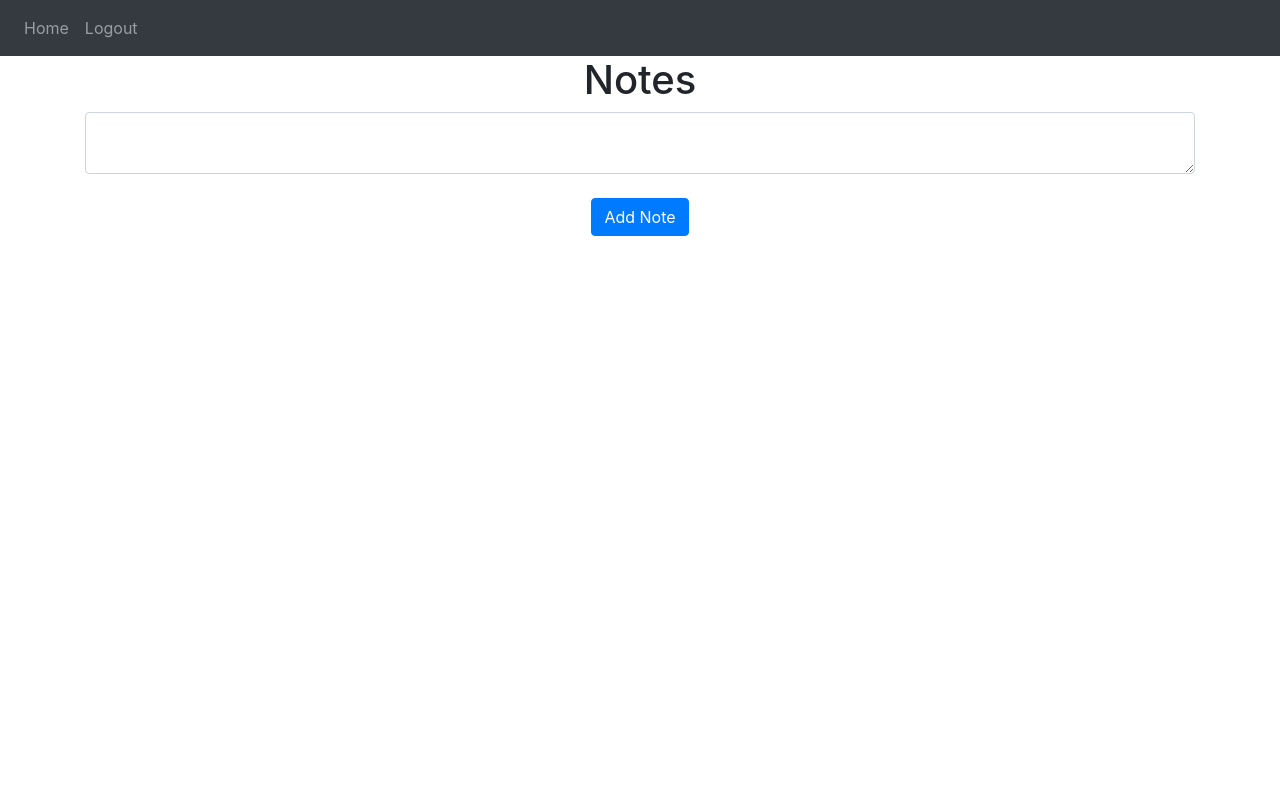
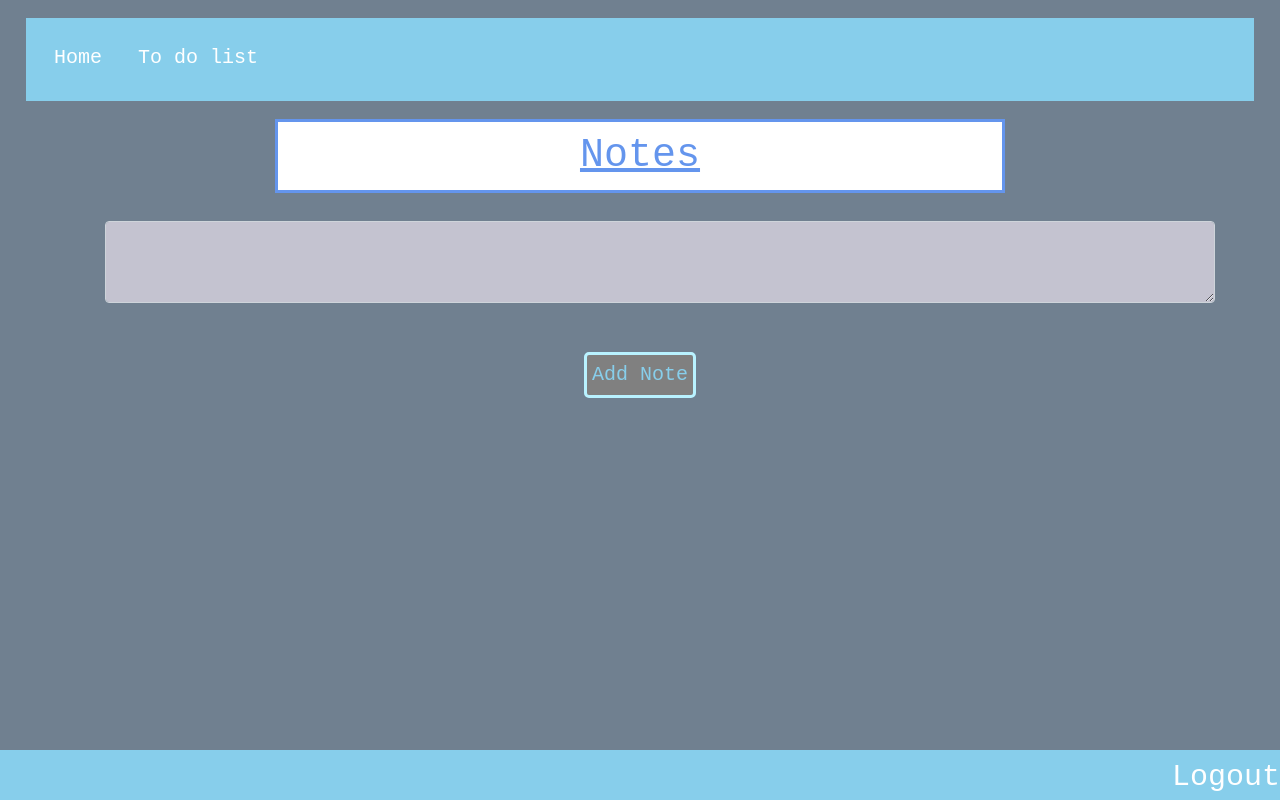
Before and after one commit to MHP-MONESHA/TO-DO-LIST, a Flask app: page / in a window 1280 px wide. Run offline with Flask 2, Linux system fonts and the light colour scheme; a user stored in the database is signed in; data that the repository does not hold is empty; some libraries are stand-ins or nearby versions.

Commit message:
update on css

```diff
--- a/website/__init__.py
+++ b/website/__init__.py
@@ -22,6 +22,7 @@ def create_app():
     from .models import User
     from .models import Note
 
+
     create_database(app)
 
     login_manager = LoginManager()
--- /dev/null
+++ b/website/static/style.css
@@ -0,0 +1,143 @@
+/* style.css */
+
+body{
+
+    background-color: slategray;
+}
+
+#navbar {
+
+    background-color: skyblue;
+   margin: 10px;
+    padding: 10px;
+    color: white;
+    font-size: 30px;
+    font-family: 'Courier New', Courier, monospace;
+    display: flex;
+}
+
+#navbar a {
+
+    color: white;
+    padding-top: 5px;
+    margin: 10px;
+    text-decoration: none;
+    font-size: 20px;
+    font-family: 'Courier New', Courier, monospace;
+    display: flex;
+}
+
+#btn{
+
+    background-color: grey;
+    border-radius: 5px;
+    border-color: #b9f2ff;
+    border-width: 3px;
+    color: skyblue;
+    font-size: 20px;
+    font-family: 'Courier New', Courier, monospace;
+    padding: 5px;
+    margin: 5px;
+    cursor: pointer;
+}
+
+form .form-control::placeholder{
+
+    background-color: #dcdcdc;
+    color: rgb(19, 116, 155);
+    font-style: italic;
+    margin: 0px;
+}
+
+form .form-control:-ms-input-placeholder {
+
+
+    background-color: #dcdcdc;
+    color: rgb(19, 116, 155);
+    font-style: italic;
+    margin: 0px;
+}
+
+h3, h1{
+
+    color:#6495ed;
+    font-size: 40px;
+    display: block;
+    text-align: center;
+    text-decoration: underline;
+    background-color: white;
+    border: #6495ed 3px solid;
+    margin-right: 190px;
+    margin-left: 190px;
+    padding: 10px;
+    font-family: 'Courier New', Courier, monospace;
+}
+
+#note {
+
+    color: #008b8b;
+    font-size: 20px;
+    font-family: 'Courier New', Courier, monospace;
+    margin: 20px;
+    padding: 10px;
+    background-color: #c4c3d0;
+}
+
+
+#doit{
+
+    background-color: #6495ed;
+    border-radius: 7px;
+    border: #05568d 3px solid;
+    color: white;
+    font-size: 30px;
+    font-style: italic;
+    display: inline;
+    margin: 30px;
+    padding: 5px;
+    font-family: 'Courier New', Courier, monospace;
+}
+
+
+.list-group-item{
+    color: #008b8b;
+    font-size: 20px;
+    font-family: 'Courier New', Courier, monospace;
+    margin: 20px;
+    padding: 10px;
+    background-color: #c4c3d0;
+
+
+}
+
+#footer{
+
+    background-color: skyblue;
+    color: white;
+    font-size: 30px;
+    font-family: 'Courier New', Courier, monospace;
+    padding: 10px;
+    position: fixed;
+    bottom: 0;
+    width: 100%;
+    height: 50px;
+    left: 0;
+    text-align: right;
+}
+
+#footer a{
+background-color: skyblue;
+    color: white;
+    padding-top: 5px;
+    text-decoration: none;
+    font-size: 30px;
+    font-family: 'Courier New', Courier, monospace;
+    position: fixed;
+    bottom: 0;
+    width: 100%;
+    left: 0;
+    height: 50px;
+    text-align: right;
+
+
+}
--- a/website/templates/base.html
+++ b/website/templates/base.html
@@ -14,13 +14,12 @@
       href="https://stackpath.bootstrapcdn.com/font-awesome/4.7.0/css/font-awesome.min.css"
       crossorigin="anonymous"
     />
-
-
+    <link rel="stylesheet" href="/static/style.css" />
   <title>{% block title %}Home{% endblock %}</title>
 
 </head>
 <body>
-      <nav class="navbar navbar-expand-lg navbar-dark bg-dark">
+      <nav class="navbar navbar-expand-lg">
       <button
         class="navbar-toggler"
         type="button"
@@ -33,7 +32,8 @@
         <div class="navbar-nav">
           {% if user.is_authenticated %}
           <a class="nav-item nav-link" id="home" href="/">Home</a>
-          <a class="nav-item nav-link" id="logout" href="/logout">Logout</a>
+          <a class="nav-item nav-link" id="todolist" href="/todolist">To do list</a>
+
           {% else %}
           <a class="nav-item nav-link" id="login" href="/login">Login</a>
           <a class="nav-item nav-link" id="signUp" href="/Sign_up">Sign Up</a>
@@ -93,6 +93,10 @@
   });
   }
 </script>
+<footer id="footer">
+  <a id="logout" href="/logout">Logout</a>
+ </footer>
 {% endblock %}
+
 </body>
 </html>
--- a/website/templates/home.html
+++ b/website/templates/home.html
@@ -1,13 +1,14 @@
 {% extends "base.html" %} {% block title %}Home{% endblock %} {% block content
   %}
 
+  <link rel="stylesheet" href="/static/style.css" />
 
   <h1 align="center">Notes</h1>
   <ul class="list-group list-group-flush" id="notes">
     {% for note in user.notes %}
     <li class="list-group-item">
       {{ note.data }}
-      <button type="button" class="close delete-note-btn" data-note-id="{{ note.id }}">
+      <button type="button" id="btn" class="close delete-note-btn" data-note-id="{{ note.id }}">
         <span aria-hidden="true">&times;</span>
       </button>
       <script>
@@ -26,7 +27,12 @@
     <textarea name="note" id="note" class="form-control"></textarea>
     <br />
     <div align="center">
-      <button type="submit" class="btn btn-primary">Add Note</button>
+      <button type="submit" id="btn" class="btn btn-primary">Add Note</button>
     </div>
   </form>
+  <footer id="footer">
+
+      <a href="/logout">Logout</a>
+
+  </footer>
   {% endblock %}
--- a/website/templates/login.html
+++ b/website/templates/login.html
@@ -2,7 +2,8 @@
   %}
 
   <form method="POST">
-    <h3 align="center">Login</h3>
+    <link rel="stylesheet"  href='/static/style.css'/>
+    <h3>Login</h3>
     <div class="form-group">
       <label for="email">Email Address</label>
       <input
@@ -24,6 +25,6 @@
       />
     </div>
     <br />
-    <button type="submit" class="btn btn-primary">Login</button>
+    <button type="submit" id="btn" class="btn btn-primary">Login</button>
   </form>
   {% endblock %}
--- a/website/templates/sign_up.html
+++ b/website/templates/sign_up.html
@@ -1,7 +1,8 @@
 {% extends "base.html" %} {% block title %}Sign up{% endblock %} {% block content%}
 
 <form method="POST">
-  <h3 align="center">Sign up</h3>
+  <h3>Sign up</h3>
+  <link rel="stylesheet"  href='/static/style.css'/>
   <div class="form-group">
     <label for="email">Email Address</label>
     <input
@@ -43,6 +44,6 @@
     />
   </div>
   <br />
-  <button type="submit" class="btn btn-primary">Submit</button>
+  <button type="submit" id="btn" class="btn btn-primary">Submit</button>
 </form>
 {% endblock %}
--- a/website/views.py
+++ b/website/views.py
@@ -1,34 +1,26 @@
-
 # Standard routes for the app , where users can actually go to
-
 # url deifned here , seperate app from blueprint
-from flask import Blueprint, render_template , flash , request , jsonify
+import datetime
+from flask import Blueprint, render_template , flash , request , jsonify ,  redirect, url_for
 from flask_login import  login_required, current_user
-from .models import Note
+from .models import Note , Todo
 from . import db
 import json
-
-
 # Makes things more organised
 views = Blueprint('views', __name__)
-
 @views.route('/', methods = ['GET', 'POST'])
 @login_required
 def home():
     if request.method == 'POST':
         note = request.form.get('note')
-
         if len(note) < 1:
             flash('Please enter a note!', category='error')
-
         else:
             new_note = Note(data=note, user_id=current_user.id)
             db.session.add(new_note)
             db.session.commit()
             flash('Your note has been saved!', category='success')
     return render_template("home.html", user=current_user)
-
-
 @views.route('/delete-note', methods = ['POST'])
 def delete_note():
     note = json.loads(request.data)
@@ -41,6 +33,33 @@ def delete_note():
             flash('Your note has been deleted!', category='success')
         else:
             flash('You do not have permission to delete this note!', category='error')
-
-
     return jsonify({})
+@views.route("/todolist")
+@login_required
+def todolist():
+    todo_list = Todo.query.all()
+    return render_template("todolist.html", todo_list=todo_list, user=current_user)
+@views.route("/add", methods=["POST"])
+def add():
+    title = request.form.get("title")
+    due_date_str = request.form.get("due_date")
+    if due_date_str:
+        due_date = datetime.datetime.strptime(due_date_str, "%Y-%m-%d")
+    else:
+        due_date = None
+    new_todo = Todo(title=title, complete=False, date_created=datetime.datetime.utcnow(), due_date=due_date)
+    db.session.add(new_todo)
+    db.session.commit()
+    return redirect(url_for("views.todolist"))
+@views.route("/update/<int:todo_id>")
+def update(todo_id):
+    todo = Todo.query.filter_by(id=todo_id).first()
+    todo.complete = not todo.complete
+    db.session.commit()
+    return redirect(url_for("views.todolist"))
+@views.route("/delete/<int:todo_id>")
+def delete(todo_id):
+    todo = Todo.query.filter_by(id=todo_id).first()
+    db.session.delete(todo)
+    db.session.commit()
+    return redirect(url_for("views.todolist"))
```
Also changed, not shown: website/models.py (+7 -0 lines), website/templates/todolist.html (added, +76 -0 lines), instance/database.db, website/auth.py (line endings or trailing spaces).
